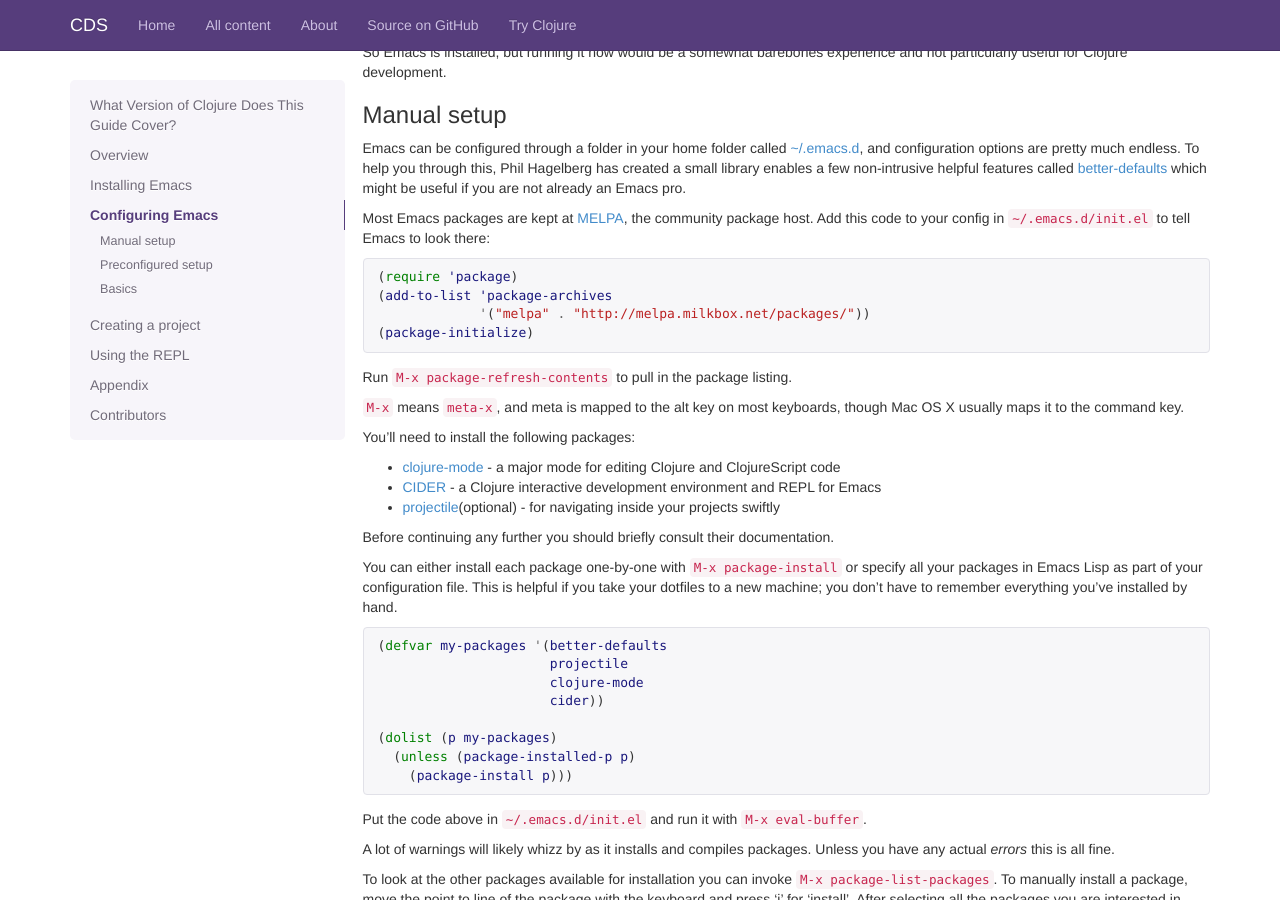
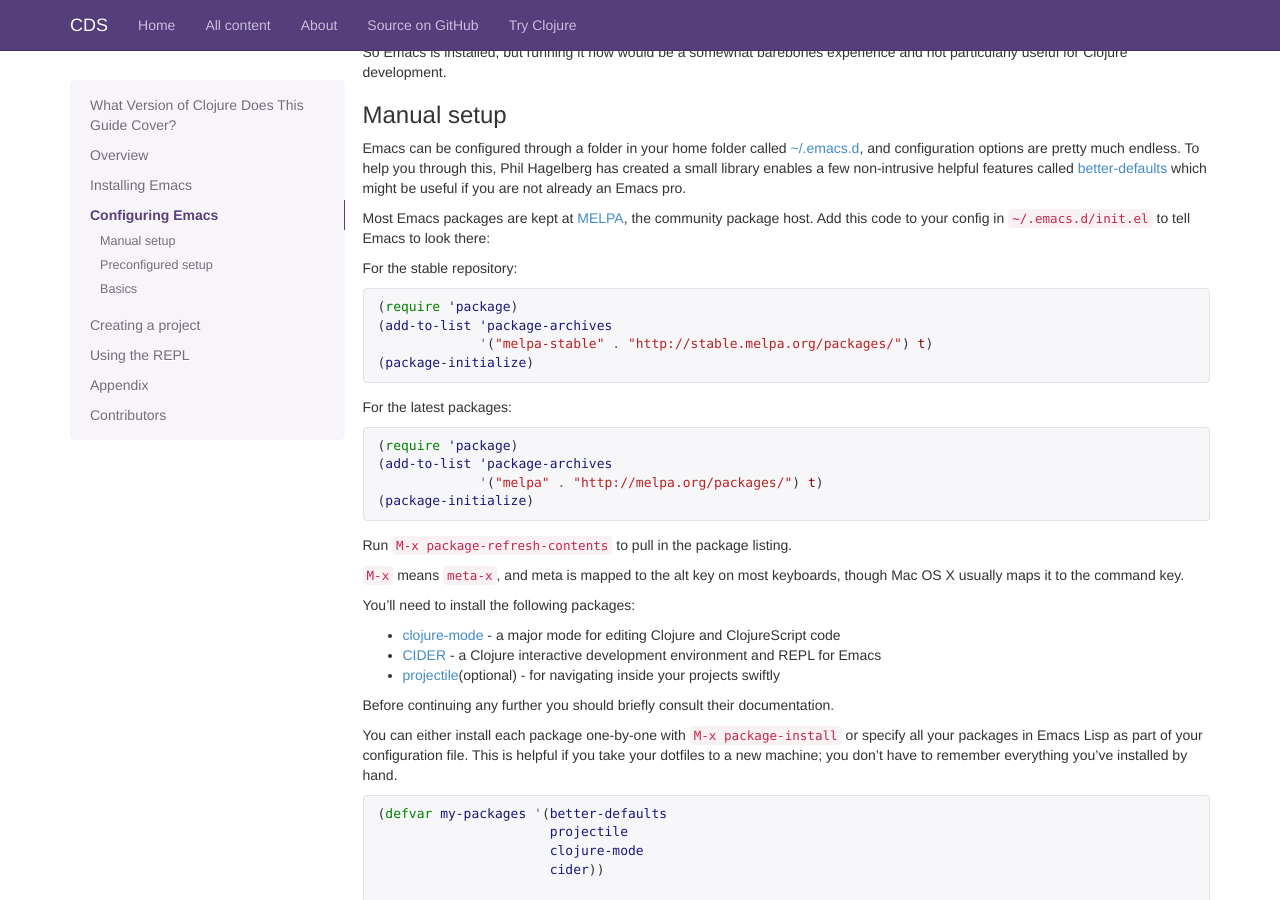
Before and after one commit to clojuredocs/guides, a Jekyll site: the page built from articles/tutorials/emacs.md, in a window 1280 px wide and 900 px high, scrolled down 1579 px. Built offline with Jekyll 4.4.1, drawn with Linux system fonts in a browser that asks for light colours; some web fonts are replaced; Markdown is read by kramdown in place of the engine named in the settings.

Commit message:
Update emacs.md
I updated the link for the MELPA repository and added the official source for my change in the appendix

````diff
--- a/articles/tutorials/emacs.md
+++ b/articles/tutorials/emacs.md
@@ -127,10 +127,19 @@ Most Emacs packages are kept at [MELPA](http://melpa.milkbox.net),
 the community package host. Add this code to your config in
 `~/.emacs.d/init.el` to tell Emacs to look there:
 
+For the stable repository:
 ```cl
 (require 'package)
 (add-to-list 'package-archives
-             '("melpa" . "http://melpa.milkbox.net/packages/"))
+             '("melpa-stable" . "http://stable.melpa.org/packages/") t)
+(package-initialize)
+```
+
+For the latest packages:
+```cl
+(require 'package)
+(add-to-list 'package-archives
+             '("melpa" . "http://melpa.org/packages/") t)
 (package-initialize)
 ```
 
@@ -490,6 +499,8 @@ buffer by typing `M-x cider-quit` and re-run `cider-jack-in` to start another.
 
 ## Appendix ##
 
+[MELPA documentation](http://stable.melpa.org/#/getting-started)
+
 CIDER keyboard shortcuts can be found in [CIDER documentation](https://github.com/clojure-emacs/cider#keyboard-shortcuts).
 
 ## Contributors
````
